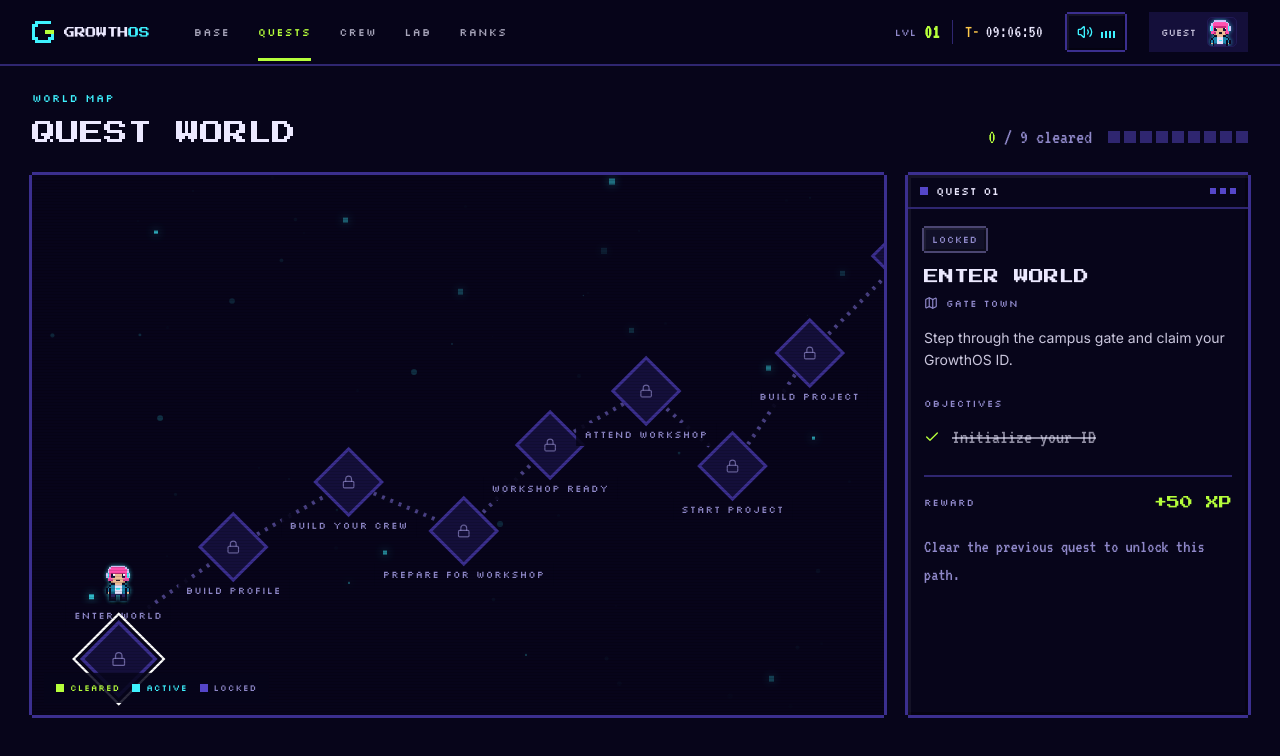
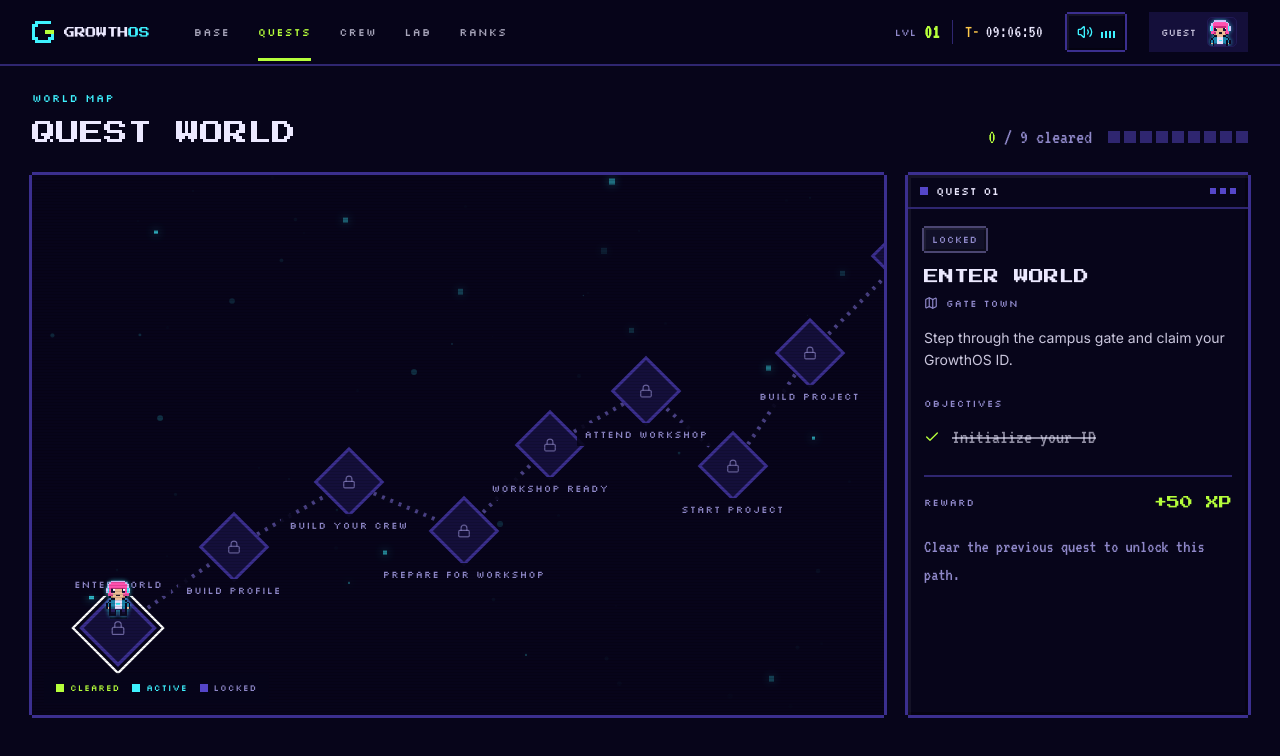
Before and after one commit to Srinidhi-070/nxtwave-growthos, a Next.js app: page /quests in a window 1280 px wide. Shown: the top 756 px of the page. Built offline with nearby package versions, Linux system fonts and the light colour scheme.

Commit message:
fix(ui): center map nodes geometrically and make labels absolute to prevent map sinking

```diff
--- a/src/app/(student)/quests/page.tsx
+++ b/src/app/(student)/quests/page.tsx
@@ -116,12 +116,12 @@ export default function QuestWorld() {
               })}
             </svg>
             {dynamicQuests.map((q, i) =>
-              <div key={q.id} className="absolute -translate-x-1/2 -translate-y-6" style={{ left: `${q.x}%`, top: `${q.y}%` }}>
+              <div key={q.id} className="absolute -translate-x-1/2 -translate-y-1/2" style={{ left: `${q.x}%`, top: `${q.y}%` }}>
                 <PixelQuestNode index={i} title={q.title} state={q.state} selected={q.id === selectedId} onSelect={() => setSelectedId(q.id)} labelSide={q.y > 75 ? 'top' : 'bottom'} />
               </div>
             )}
             {activeNode && (
-              <div className="pointer-events-none absolute -translate-x-1/2 -translate-y-[65px]" style={{ left: `${activeNode.x }%`, top: `${activeNode.y }%` }}>
+              <div className="pointer-events-none absolute -translate-x-1/2 -translate-y-[50px]" style={{ left: `${activeNode.x }%`, top: `${activeNode.y }%` }}>
                 <PixelCharacter config={character} size={28} />
               </div>
             )}
--- a/src/components/pixel/PixelQuestNode.tsx
+++ b/src/components/pixel/PixelQuestNode.tsx
@@ -25,7 +25,7 @@ export function PixelQuestNode({ index, title, state, selected, onSelect, labelS
       onClick={onSelect}
       aria-pressed={selected}
       aria-label={`${title}, ${state === 'done' ? 'completed' : state === 'active' ? 'in progress' : 'locked'}`}
-      className={cn('group flex items-center gap-2 focus-visible:outline-none', labelSide === 'top' ? 'flex-col-reverse' : 'flex-col')}>
+      className="group relative flex items-center justify-center focus-visible:outline-none">
 
       <span className="relative flex h-12 w-12 items-center justify-center">
         {state === 'active' && !reduce &&
@@ -59,7 +59,8 @@ export function PixelQuestNode({ index, title, state, selected, onSelect, labelS
       </span>
       <span
         className={cn(
-          'whitespace-nowrap bg-void/90 px-2 py-1 font-px text-[10px] tracking-widest',
+          'absolute whitespace-nowrap bg-void/90 px-2 py-1 font-px text-[10px] tracking-widest z-10',
+          labelSide === 'top' ? 'bottom-full mb-2' : 'top-full mt-2',
           state === 'locked' ? 'text-mute' : state === 'active' ? 'text-cyan' : 'text-lime'
         )}>
 
```
